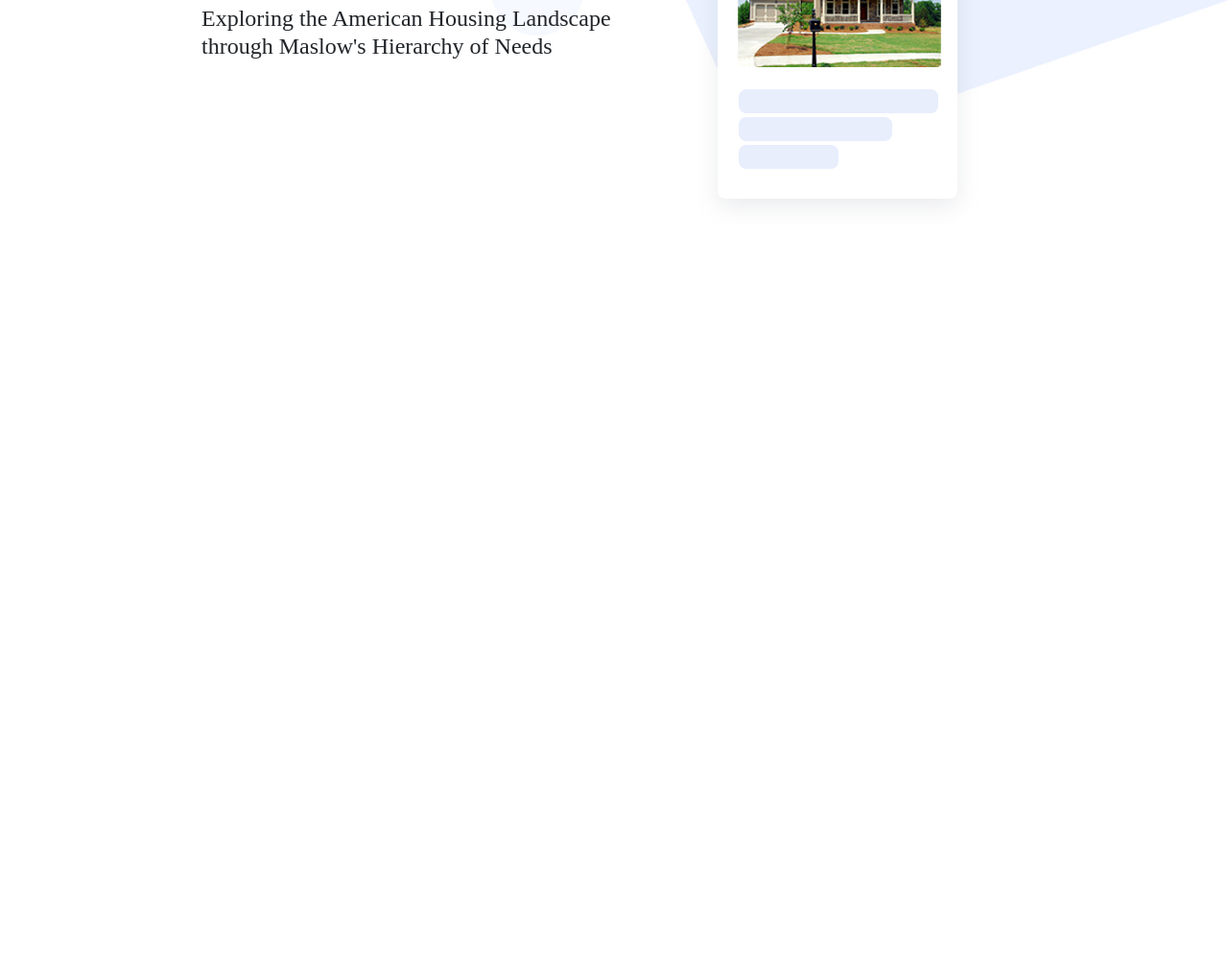
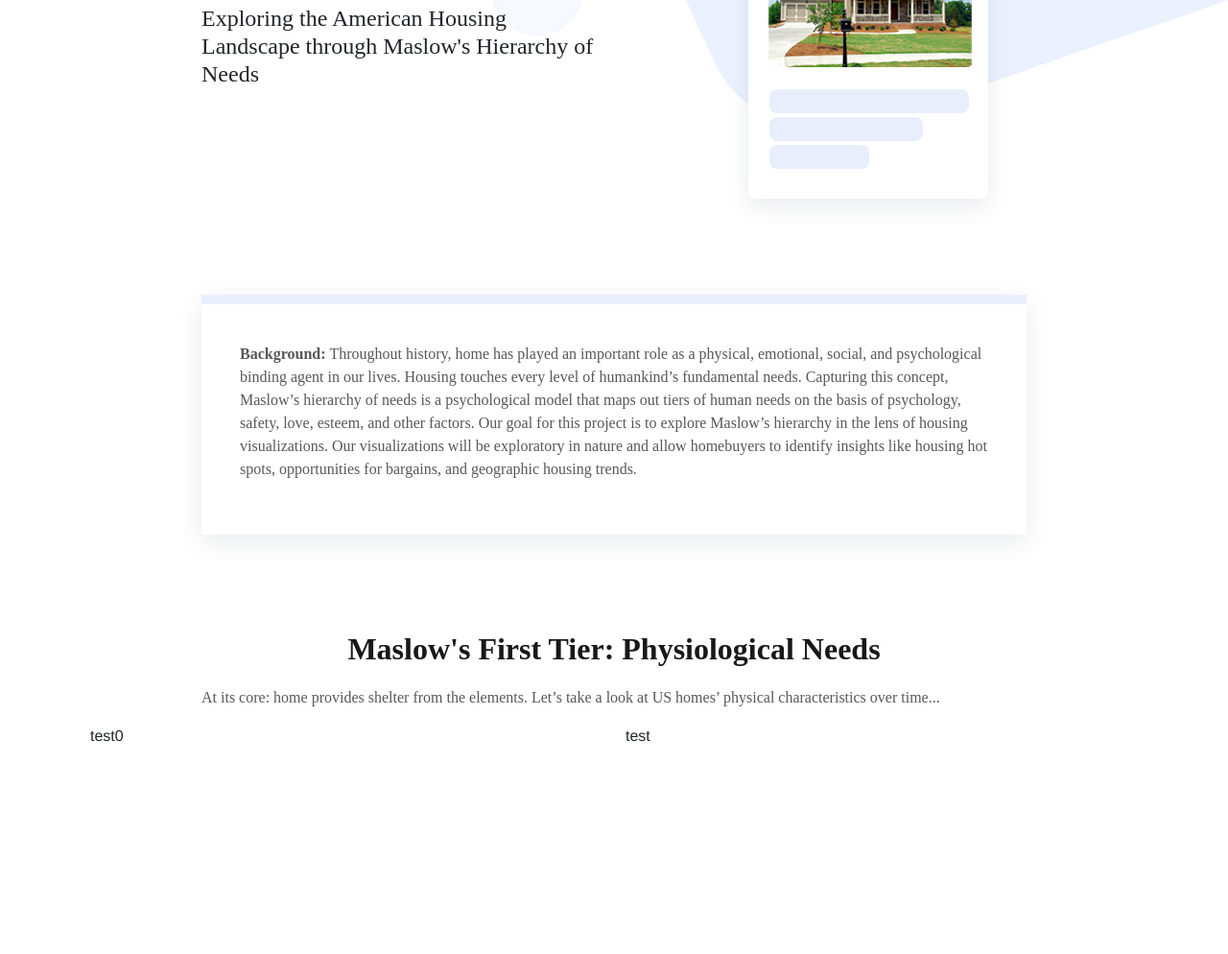
Before and after one commit to truejamesparker/cs171-final-project, a plain HTML site: page index.html in a window 1280 px wide. Shown: the part 193-1187 px from the top of the page at 96% size. Drawn offline with nearby package versions, Linux system fonts and the light colour scheme.

Commit message:
Additional template styling

```diff
--- a/css/style.css
+++ b/css/style.css
@@ -39,7 +39,7 @@ h3 {
 
 #home-hero {
   width: 100vw;
-  height: 100vh;
+  // height: 100vh;
   background-image: url("/cs171-final-project/img/home-hero-background.jpg");
   background-size: cover;
 }
@@ -51,7 +51,7 @@ h3 {
 
 #home-hero-right {
   margin-top: 100px;
-  margin-left: 5vw;
+  margin-left: 10vw;
 }
 
 .main-header-box {
@@ -62,3 +62,31 @@ h3 {
   background-image: url("/cs171-final-project/img/header-card.jpg");
   border-radius: 8px;
 }
+
+.paragraph-body {
+  font-family: Montserrat;
+  color: #585858;
+}
+
+.background-info-box {
+  margin-top: 100px;
+  margin-left: 10vw;
+  margin-right: 10vw;
+  box-shadow: rgba(149, 157, 165, 0.2) 0px 8px 24px;
+  padding: 40px;
+  border-top: 10px solid #E8EFFC;
+}
+
+.background-emphasis {
+  font-weight: 800;
+}
+
+.visualization-header {
+  margin-top: 100px;
+  margin-left: 10vw;
+  margin-right: 10vw;
+}
+
+.visualization-header-text {
+  text-align: center;
+}
--- a/index.html
+++ b/index.html
@@ -4,7 +4,7 @@
     <meta charset="utf-8">
     <meta name="description" content="">
     <meta name="viewport" content="width=device-width, initial-scale=1">
-    <title>CS171 - Lab 10</title>
+    <title>CS171 Final Project</title>
 
     <!-- Load Google Font -->
     <link href='https://fonts.googleapis.com/css?family=Roboto:100,400,300,400italic,700' rel='stylesheet'
@@ -14,44 +14,56 @@
     <link rel="stylesheet" href="https://unpkg.com/leaflet@1.7.1/dist/leaflet.css"
           integrity="sha512-xodZBNTC5n17Xt2atTPuE1HxjVMSvLVW9ocqUKLsCC5CXdbqCmblAshOMAS6/keqq/sMZMZ19scR4PsZChSR7A=="
           crossorigin=""/>
-    <!-- Make sure you put this AFTER Leaflet's CSS -->
+    <link href="https://unpkg.com/aos@2.3.1/dist/aos.css" rel="stylesheet"><!-- Make sure you put this AFTER Leaflet's CSS -->
     <script src="https://unpkg.com/leaflet@1.7.1/dist/leaflet.js"
             integrity="sha512-XQoYMqMTK8LvdxXYG3nZ448hOEQiglfqkJs1NOQV44cWnUrBc8PkAOcXy20w0vlaXaVUearIOBhiXZ5V3ynxwA=="
             crossorigin=""></script>
     <link rel="stylesheet" href="css/style.css">
 </head>
 <body>
-<div id="home-hero">
+<div>
+    <div id="home-hero" class="section-1">
         <!--<h1>There's No Place Like Home</h1>
         <h2>Exploring housing through Maslow's Hierarchy of Needs</h2>
         <h3>David Hacker | Ethan McFarlin | James Parker</h3>-->
         <div class="container">
             <div class="row">
                 <div class="col" id="home-hero-left">
-                <p class="sub-header-descriptor">Harvard CS171 Final Project</p>
-                <h1 class="main-header-label">There's No Place Like Home</h1>
-                <h4 class="sub-header-label">Exploring the American Housing Landscape through Maslow's Hierarchy of Needs </h4>
+                    <p class="sub-header-descriptor" data-aos="fade-down" data-aos-duration="600">Harvard CS171 Final Project</p>
+                    <h1 class="main-header-label" data-aos="fade-down" data-aos-duration="700">There's No Place Like Home</h1>
+                    <h4 class="sub-header-label" data-aos="fade-down" data-aos-duration="800">Exploring the American Housing Landscape through Maslow's Hierarchy of Needs </h4>
                 </div>
                 <div class="col" id="home-hero-right">
-                <div class="main-header-box"></div>
+                    <div class="main-header-box"  data-aos="fade-right" data-aos-duration="900">
                     </div>
                 </div>
             </div>
-<div class="container-fluid">
-    <div class="row justify-content-center">
-        <div class="align-self-center" id="vis0"></div>
-    </div>
-    <div class="row justify-content-center">
-        <div class="align-self-center" id="vis1"></div>
-    </div>
-    <div class="row justify-content-center">
-        <div class="align-self-center" id="vis2"></div>
-    </div>
-    <div class="row justify-content-center">
-        <div class="align-self-center" id="vis3"></div>
         </div>
     </div>
+    <div class="container" class="section-2">
+        <div class="background-info-box" data-aos="fade-right" data-aos-duration="950">
+            <p class="paragraph-body"><span class="background-emphasis">Background: </span>Throughout history, home has played an important role as a physical, emotional, social, and psychological binding agent in our lives. Housing touches every level of humankind’s fundamental needs. Capturing this concept, Maslow’s hierarchy of needs is a psychological model that maps out tiers of human needs on the basis of psychology, safety, love, esteem, and other factors. Our goal for this project is to explore Maslow’s hierarchy in the lens of housing visualizations. Our visualizations will be exploratory in nature and allow homebuyers to identify insights like housing hot spots, opportunities for bargains, and geographic housing trends.
+            </p>
+        </div>
 
+    </div>
+    <div class="container" class="section-3">
+        <div class="justify-content-center visualization-header">
+            <h1 class="main-header-label visualization-header-text" data-aos="fade-up" data-aos-duration="900">Maslow's First Tier: Physiological Needs</h1>
+            <p class="paragraph-body" data-aos="fade-up" data-aos-duration="1000">At its core: home provides shelter from the elements. Let’s take a look at US homes’ physical characteristics over time...
+        </div>
+        <div class="row justify-content-center visualization-container">
+            <div class="row">
+                <div class="col" class="visualization-container-left">
+                    test0
+                </div>
+                <div class="col" class="visualization-container-right">
+                    <div class="align-self-center" id="vis0">test</div>
+                </div>
+            </div>
+        </div>
+    </div>
+</div>
 <script src="https://cdn.jsdelivr.net/npm/bootstrap@5.1.3/dist/js/bootstrap.bundle.min.js"
         integrity="sha384-ka7Sk0Gln4gmtz2MlQnikT1wXgYsOg+OMhuP+IlRH9sENBO0LRn5q+8nbTov4+1p"
         crossorigin="anonymous"></script>
@@ -59,6 +71,8 @@
 <!-- d3 -->
 <script src="https://d3js.org/d3.v7.min.js"></script>
 
+<!-- AOS -->
+<script src="https://unpkg.com/aos@2.3.1/dist/aos.js"></script>
 
 <!-- Visualization objects -->
 <script src="js/templateVis.js"></script>
--- a/js/main.js
+++ b/js/main.js
@@ -1,3 +1,7 @@
+// Animate on scroll
+
+AOS.init();
+
 // VARIABLES
 
 let globalData;
```
Lines whose indentation alone changed are shown as unchanged.
